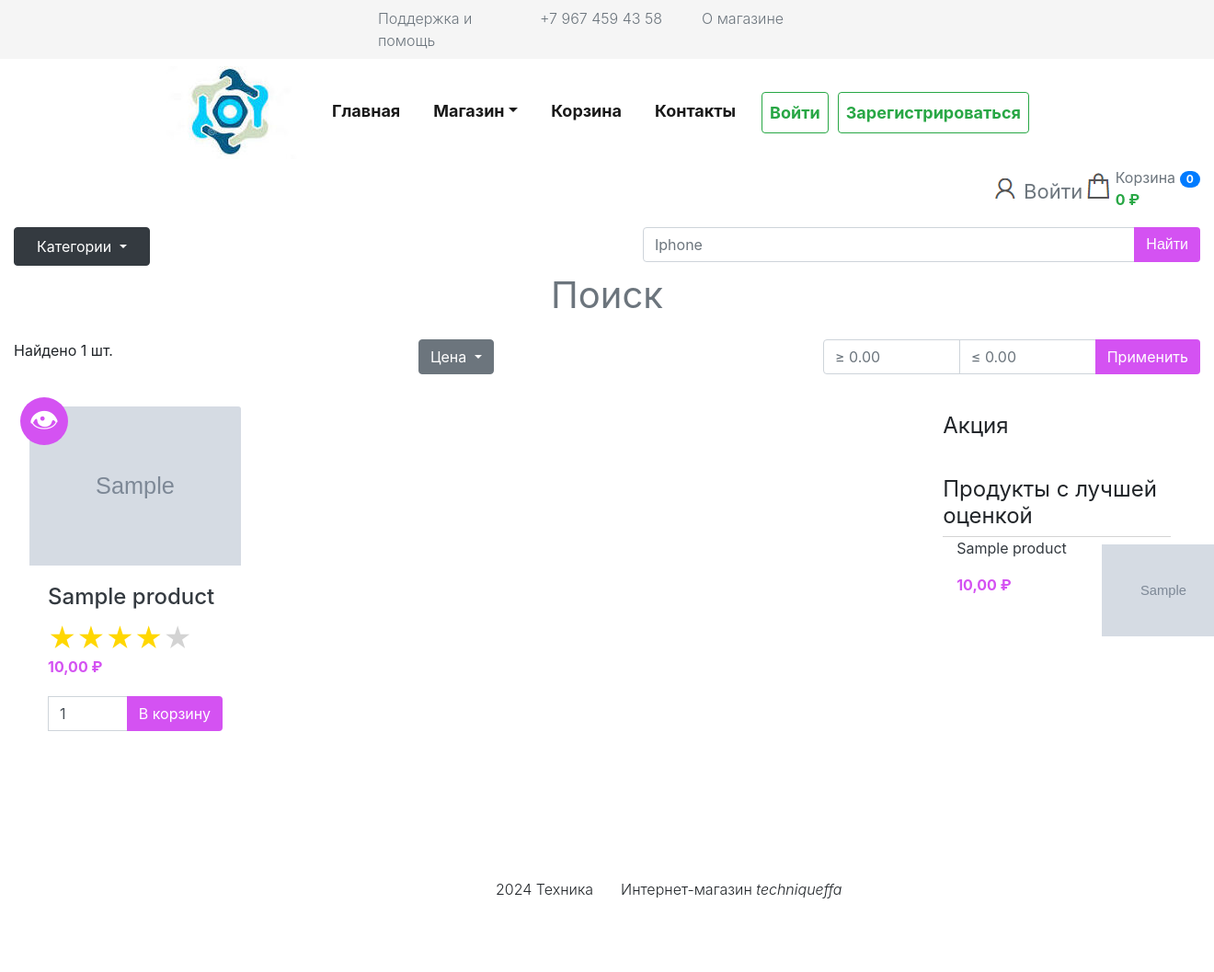
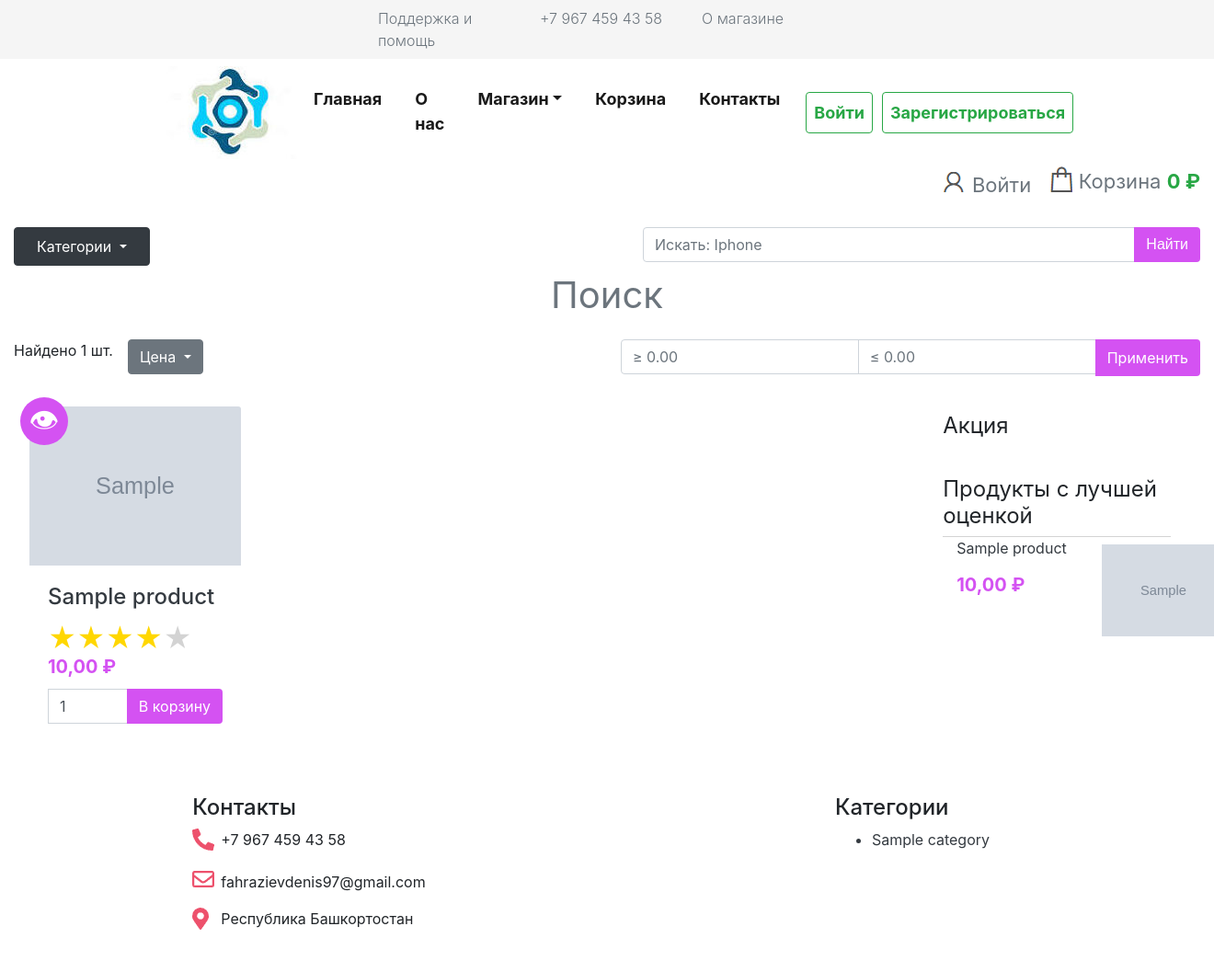
Before and after one commit to chempik1234/django-techniqueffa, a Django app: page /product/filter in a window 1320 px wide; the page is wider, and only the part inside the window is pictured. Shown: that part at 92% size. Before the commit the page ends 977 px from the top of that part, so only its background shows below. Run offline with Django 5.2, Linux system fonts and the light colour scheme; tables that the repository leaves empty hold one stand-in row (values such as "Sample post"); grey boxes marked "Sample" are stand-in pictures; some libraries are stand-ins or nearby versions.

Commit message:
today's fixes

```diff
--- a/PhonesProject/products/context_processors.py
+++ b/PhonesProject/products/context_processors.py
@@ -1,3 +1,5 @@
+from django.db.models import Q
+
 from .models import Category
 from .product_list_selectors import get_side_lists
 
@@ -5,5 +7,6 @@ from .product_list_selectors import get_side_lists
 def default_context(request):
     return {
         "side_lists": get_side_lists(),
-        # 'categories': Category.objects.filter(parent_category=None)
+        'footer_categories': Category.objects.filter(Q(children__isnull=True) |
+                                                     Q(children__in=Category.objects.none())).distinct()
     }
--- a/PhonesProject/static/js/footer.js
+++ b/PhonesProject/static/js/footer.js
@@ -1,8 +1,15 @@
 function footerf() {
-    const
-        footer = document.getElementsByTagName('footer')[0],
-        susick = document.getElementById('main-nav');
-    footer.style.marginTop = susick.clientHeight-footer.clientHeight + 30 + 'px';
+    const footer = document.getElementsByTagName('footer')[0];
+    const susick = document.getElementById('main-container');
+
+    const windowHeight = window.innerHeight;
+    let footerBottom = footer.getBoundingClientRect().bottom;
+
+    while (footerBottom < windowHeight) {
+        footer.style.marginTop = `${windowHeight - footerBottom}px`;
+        footerBottom = footer.getBoundingClientRect().bottom;
+        console.log(footerBottom);
+    }
 }
 
 window.addEventListener('load', footerf);
--- a/PhonesProject/static/js/zoom.js
+++ b/PhonesProject/static/js/zoom.js
@@ -1,6 +1,8 @@
-const zoomContainer = document.querySelector('.image-zoom-container');
-const image = document.querySelector('.main-image');
+const zoomContainers = document.querySelectorAll('.image-zoom-container');
 const zoomFactor = 1.5;
+
+zoomContainers.forEach(zoomContainer => {
+  const image = zoomContainer.querySelector('.main-image');
 
   zoomContainer.addEventListener('mousemove', (e) => {
     const containerRect = zoomContainer.getBoundingClientRect();
@@ -18,3 +20,4 @@ zoomContainer.addEventListener('mousemove', (e) => {
   zoomContainer.addEventListener('mouseleave', () => {
     image.style.transform = 'translate(0, 0)';
   });
+});
--- a/PhonesProject/staticfiles_build/static/css/layouts.css
+++ b/PhonesProject/staticfiles_build/static/css/layouts.css
@@ -19,6 +19,7 @@
         display: flex;
         flex-wrap: wrap;
 		gap: 10px;
+		align-content: flex-start;
     }
 }
 .container {
--- a/PhonesProject/templates/base.html
+++ b/PhonesProject/templates/base.html
@@ -74,6 +74,7 @@
         <div class="collapse navbar-collapse justify-content-md-center" id="navbarCollapse">
           <div class="navbar-nav mr-auto mr-sm-0">
             <a class="nav-item nav-btn nav-link active btn-purple" href="{% url 'products:main_page' %}">Главная</a>
+            <a class="nav-item nav-btn nav-link active btn-purple" href="{% url 'static_pages:about' %}">О нас</a>
             <div class="nav-item dropdown">
                 <a class="nav-link nav-btn dropdown-toggle active btn-purple" data-toggle="dropdown" href="#" role="button" aria-haspopup="true" aria-expanded="false">Магазин</a> <!--my-dropdown-btn -->
                 <div class="dropdown-menu my-dropdown">
@@ -99,19 +100,19 @@
       <div class="justify-content-end flex-wrap d-flex container">
           <div class="pictures-list">
               {% if user.is_authenticated %}
-              <a href="{% url 'authentication:profile' %}" class="text-secondary pic pic-user">
+              <a href="{% url 'authentication:profile' %}" class="text-secondary pic pic-user mr-3" style="font-size:22px">
                   <p>{{user.get_short_name}}</p>
               </a>
               {% else %}
-              <a href="{% url 'authentication:sign_in' %}" class="text-secondary pic pic-user">
+              <a href="{% url 'authentication:sign_in' %}" class="text-secondary pic pic-user mr-3" style="font-size:22px">
                   <p>Войти</p>
               </a>
               {% endif %}
-              <a href="{% url 'cart:details' %}" class="text-secondary pic pic-bucket">
+              <a href="{% url 'cart:details' %}" class="text-secondary pic pic-bucket" style="font-size:22px">
                   {% with total_items=cart.total_unique total_price=cart.get_total_price %}
                   <div class="d-column">
-                      <p>Корзина <span class="badge badge-pill badge-primary">{{total_items}}</span></p>
-                      <p class="text-success font-weight-bold">{{total_price}} ₽</p>
+                      <p style="font-size:22px">Корзина <span class="text-success font-weight-bold">{{total_price}} ₽</span></p>
+                      <!-- <span class="badge badge-pill badge-primary">{{total_items}}</span>-->
                   </div>
                   {% endwith %}
               </a>
@@ -124,7 +125,7 @@
       </div>
     </header>
     <div class="bg-{% if bg_color %}{{bg_color}}{% else %}white{% endif %} py-3">
-    <div class="container">
+    <div class="container" id="main-container">
         <div class="row">
             <div class="col mr-sm-5 dropdown">
               <button class="btn btn-dark rounded-top dropdown-toggle py-2 px-4"
@@ -138,7 +139,7 @@
             </div>
             <div class="col">
                 <form action="{% url 'products:filter' %}" class="input-group">
-                  <input name="q" type="text" class="form-control" placeholder="Iphone" {% if q %}value="{{q}}"{% endif %} aria-label="">
+                  <input name="q" type="text" class="form-control" placeholder="Искать: Iphone" {% if q %}value="{{q}}"{% endif %} aria-label="">
                   <div class="input-group-append">
                     <input type="submit" class="btn btn-bg-purple arial" value="Найти">
                   </div>
@@ -154,18 +155,35 @@
         {% block content %}{% endblock %}
     </div>
     </div>
-    <footer class="page-footer">
-      <div class="container">
-        <div class="row justify-content-center">
-          <div class="col">
-            <p class="font-weight-light text-right">2024 Техника</p>
-          </div>
-          <div class="col">
-              <p class="font-weight-light text-left">Интернет-магазин <span class="font-italic">techniqueffa</span></p>
-          </div>
+    <footer class="page-footer p-sm-4 px-1">
+        <div class="container">
+            <div class="row mx-auto w-md-75 justify-content-center">
+                <div class="col">
+                    <h4>Контакты</h4>
+                    <div>
+                        <p class="pic pic-phone">{{company_phone}}</p>
+                    </div>
+                    <div>
+                        <p class="pic pic-mail">{{company_email}}</p>
+                    </div>
+                    <div>
+                        <p class="pic pic-address">{{company_address}}</p>
+                    </div>
+                </div>
+                <div class="col col-sm-3">
+                    <h4>Категории</h4>
+                    <ul>
+                    {% for category in footer_categories %}
+                        <a class="text-dark" href="{% url 'products:filter' %}?category={{category.id}}">
+                            <li class="my-2">{{category.title}}</li>
+                        </a>
+                    {% endfor %}
+                    </ul>
+                </div>
+            </div>
         </div>
-      </div>
     </footer>
+    <script src="{% static 'js/zoom.js' %}"></script>
     <script src="{% static 'js/close_button.js' %}"></script>
     <script src="https://ajax.googleapis.com/ajax/libs/jquery/3.3.1/jquery.min.js"></script>
     <script src="{% static 'js/categories_tree.js' %}"></script>
--- a/PhonesProject/templates/products/categories.html
+++ b/PhonesProject/templates/products/categories.html
@@ -4,7 +4,7 @@
   <button type="button" id="category-{{category.pk}}" class="dropdown-toggle border-0 btn-bg-to-purple w-100 hover-click-toggle" data-toggle="dropdown" aria-haspopup="true" aria-expanded="false">
     {{category.title}}
   </button>
-  <div class="dropdown-menu" aria-labelledby="category-{{category.pk}}" x-placement="right-start" style="position: absolute; transform: translate3d(111px, 0px, 0px); top: 0px; left: 0px; will-change: transform;">
+  <div class="dropdown-menu" aria-labelledby="category-{{category.pk}}" x-placement="right-start" style="position: absolute; transform: translate3d(168px, 0px, 0px); top: 0px; left: 0px; will-change: transform;">
     {% include 'products/categories.html' with categories=category.children.all %}
   </div>
 </div>
--- a/PhonesProject/templates/products/details.html
+++ b/PhonesProject/templates/products/details.html
@@ -1,40 +1,43 @@
 {% load static %}
-<div class="d-md-inline-flex d-block">
+<div class="d-md-inline-flex d-block" id="details{{product.pk}}">
     <div class="product-image-gallery">
       <div class="image-zoom-container bg-light">
           <img id="main-image-{{product.pk}}" class="main-image" src="" alt="Main Product Image"/>
       </div>
       <div class="thumbnails-{{product.pk}}"></div>
-      <script src="{% static 'js/zoom.js' %}"></script>
       <script>
-          const mainImage = document.getElementById('main-image-{{product.pk}}');
-          const thumbnailsContainer = document.querySelector('.thumbnails-{{product.pk}}');
-          const productImages = {{ product.product_images|safe }};
+          const mainImage{{product.pk}} = document.getElementById('main-image-{{product.pk}}');
+          const thumbnailsContainer{{product.pk}} = document.querySelector('.thumbnails-{{product.pk}}');
+          const productImages{{product.pk}} = {{ product.product_images|safe }};
+          const detailsRoot{{product.pk}} = document.getElementById('details{{product.pk}}');
+          const zoomContainer{{product.pk}} = detailsRoot{{product.pk}}.querySelector('.image-zoom-container');
 
-          function updateMainImage(imageUrl) {
-            mainImage.src = imageUrl;
-            mainImage.style.width = zoomContainer.clientWidth + 'px';
+          function updateMainImage{{product.pk}}(imageUrl) {
+            mainImage{{product.pk}}.src = imageUrl;
+            mainImage{{product.pk}}.style.width = zoomContainer{{product.pk}}.clientWidth + 'px';
           }
 
-          productImages.forEach(image_element => {
-            const thumbnail = document.createElement('img');
-            thumbnail.src = image_element.image;
-            thumbnail.classList.add('thumbnail');
-            thumbnail.addEventListener('click', () => {
-              updateMainImage(image_element.image);
+          productImages{{product.pk}}.forEach(image_element => {
+            const thumbnail{{product.pk}} = document.createElement('img');
+            thumbnail{{product.pk}}.src = image_element.image;
+            thumbnail{{product.pk}}.classList.add('thumbnail');
+            thumbnail{{product.pk}}.addEventListener('click', () => {
+              updateMainImage{{product.pk}}(image_element.image);
             });
-            thumbnailsContainer.appendChild(thumbnail);
+            thumbnailsContainer{{product.pk}}.appendChild(thumbnail{{product.pk}});
           });
-
-          if (productImages.length > 0) {
-            updateMainImage(productImages[0].image);
+          if (productImages{{product.pk}}.length > 0){
+            updateMainImage{{product.pk}}(productImages{{product.pk}}[0].image);
           }
       </script>
     </div>
-    <div class="d-column mx-2">
-        <h4 class="text-uppercase font-weight-light">{{product.title}}</h4>
+    <div class="d-column mx-2 p-3">
+        <h3 class="text-uppercase font-weight-light">{{product.title}}</h3>
+        <p class="mb-5 text-secondary">Категория: {{product.category}}</p>
+        <div class="d-flex">
         {% include 'products/price.html' with product=product %}
+        </div>
         {% include 'cart/add_form.html' with pk=product.pk %}
-        <p class="py-5">Категория: {{product.category}}</p>
+        {% if modal %}<p class="mt-5 text-justify">{{product.description}}</p>{% endif %}
     </div>
 </div>
--- a/PhonesProject/templates/products/filter.html
+++ b/PhonesProject/templates/products/filter.html
@@ -3,10 +3,8 @@
 {% block content %}
 <link rel="stylesheet" type="text/css" href="{%static 'css/product.css'%}"/>
 <div class="row d-flex my-3">
-    <div class="col">
-        <p>{% if amount > 0 %}Найдено {{amount}} шт.{% else %}Ничего не найдено{% endif %}</p>
-    </div>
-    <div class="col-md">
+    <div class="col d-flex">
+        <p class="mr-3">{% if amount > 0 %}Найдено {{amount}} шт.{% else %}Ничего не найдено{% endif %}</p>
         <div class="dropdown">
           <button class="btn btn-secondary dropdown-toggle"
                   type="button" id="dropdownMenu1" data-toggle="dropdown"
@@ -19,7 +17,7 @@
           </div>
         </div>
     </div>
-    <div class="col">
+    <div class="col-md d-flex">
         <form action="{% url 'products:filter' %}?{% if q != None %}q={{ q }}&{% endif %}category={{ category }}" class="d-flex justify-content-center input-group">
             {% if category != None %}<input type="hidden" name="category" value="{{category}}"/>{% endif %}
             {% if order_num != None %}<input type="hidden" name="order" value="{{order_num}}"/>{% endif %}
--- a/PhonesProject/templates/products/price.html
+++ b/PhonesProject/templates/products/price.html
@@ -1,9 +1,11 @@
-<div class="d-flex">
+<div class="d-flex flex-wrap mr-2">
 {% if product.actual_price != product.base_price %}
-    <p class="text-purple text-striked mr-2">{{product.base_price|floatformat:2}} ₽</p>
+    <h6 class="font-weight-normal text-purple text-striked mr-2">{{product.base_price|floatformat:2}} ₽</h6>
 {% endif %}
-    <p class="text-purple font-weight-bold">{{product.actual_price|floatformat:2}} ₽</p>
+    <h5 class="text-purple font-weight-bold">{{product.actual_price|floatformat:2}} ₽</h5>
  </div>
-{% if product.actual_price != product.base_price %}
- <p class="my-2">Save: {{product.save_money_percent}}</p>
+{% if product.actual_price < product.base_price %}
+ <h5 class="text-muted">-{{product.save_money_percent}}</h5>
+{% elif product.actual_price > product.base_price %}
+ <h5 class="text-danger">дороже {{product.save_money_percent}}</h5>
 {% endif %}
--- a/PhonesProject/templates/products/product.html
+++ b/PhonesProject/templates/products/product.html
@@ -5,7 +5,7 @@
 <div class="d-lg-inline-flex d-column my-5 py-2" xmlns="http://www.w3.org/1999/html">
     <div class="col flex-shrink-1">
         {% include 'products/details.html' with product=product %}
-        <div>
+        <div class="mt-3">
             <ul class="nav nav-tabs justify-content-center" id="myTab" role="tablist">
               <li class="nav-item">
                 <a class="nav-link active purple-nav-link" id="description-tab" data-toggle="tab" href="#description" role="tab" aria-controls="description" aria-selected="true">Описание</a>
--- a/PhonesProject/templates/products/product_card.html
+++ b/PhonesProject/templates/products/product_card.html
@@ -7,23 +7,24 @@
     </a>
   {% endif %}
     <div class="left-top flex-column">
-      <button type="button" class="btn-bg-purple border-0 rounded-circle" data-toggle="modal" data-target="#exampleModalCentered">
+      <button type="button" class="btn-bg-purple border-0 rounded-circle" data-toggle="modal" data-target="#modal{{product.pk}}">
         <span class="arial lh-2 pic-button d-block">👁</span>
       </button>
       {% if product.actual_price < product.base_price %}<span class="btn-bg-purple p-1">Распродажа</span>{% endif %}
     </div>
 
     <!-- Modal -->
-    <div class="modal" id="exampleModalCentered" tabindex="-1" role="dialog" aria-labelledby="exampleModalCenteredLabel" aria-hidden="true">
+    <div class="modal" id="modal{{product.pk}}" tabindex="-1" role="dialog" aria-labelledby="modal{{product.pk}}Label" aria-hidden="true">
       <div class="modal-dialog modal-dialog-centered mw-md-75" role="document">
-        <div class="modal-content">
-          {% include 'products/details.html' with product=product %}
+        <div class="modal-content w-md-75 mx-auto border-0">
+          {% include 'products/details.html' with product=product modal=True %}
         </div>
       </div>
     </div>
   </div>
 
-  <div class="card-body">
+  <div class="card-body d-flex">
+    <div class="mb-0 mt-auto">
       <a class="card-title text-dark text-decoration-none" href="{% url 'products:product' product.id %}">
         <h4 class="card-title">{{product.title}}</h4>
       </a>
@@ -35,5 +36,6 @@
         {% include 'cart/add_form.html' with pk=product.pk %}
       </div>
     </div>
+  </div>
 
 </div>
```
Also changed, not shown: PhonesProject/staticfiles_build/static/js/footer.js (+11 -4 lines), PhonesProject/staticfiles_build/static/js/zoom.js (+5 -2 lines), 3 other files. Lines whose indentation alone changed are shown as unchanged.
